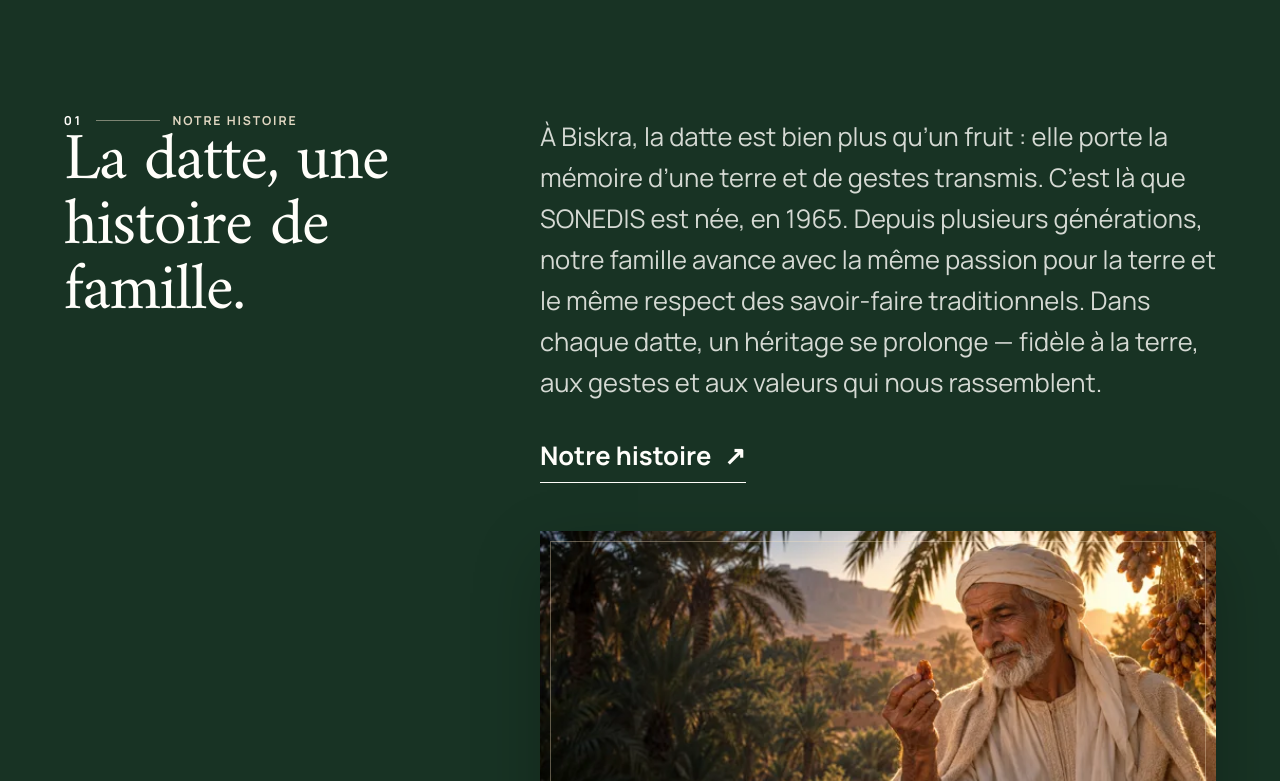
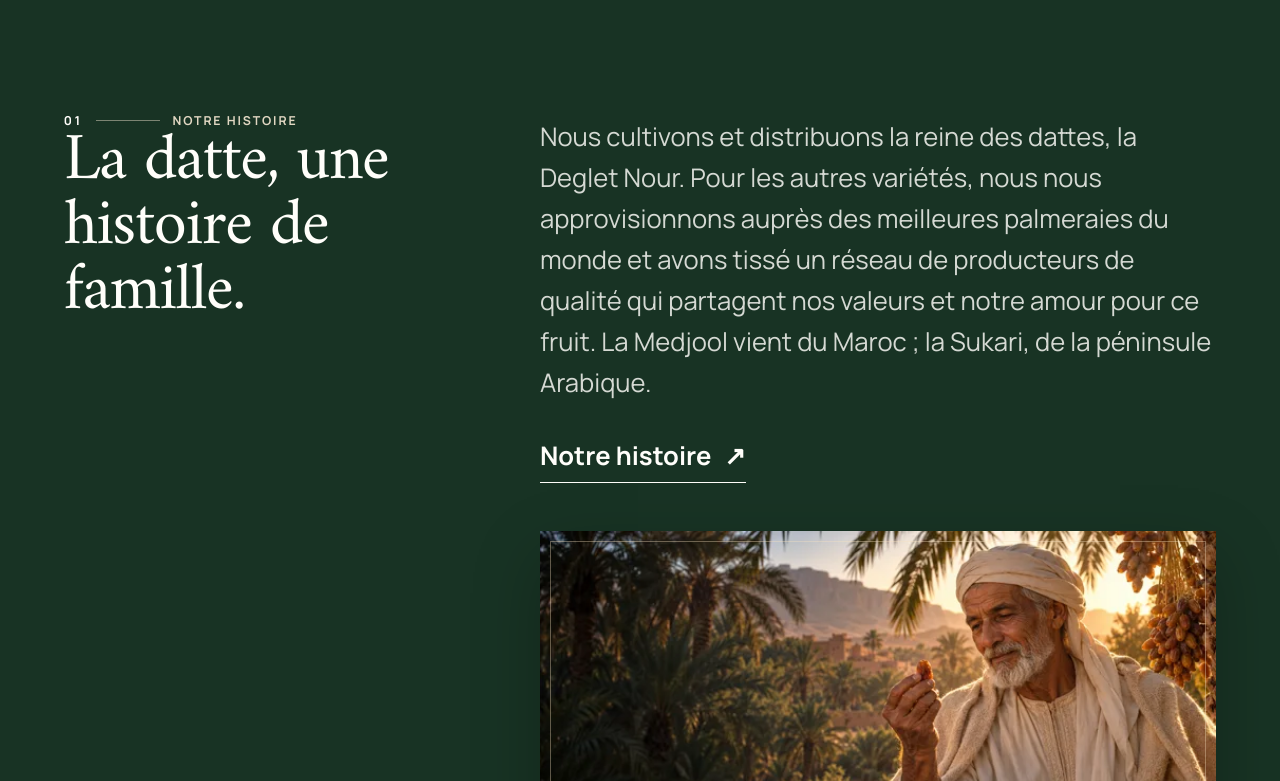
Before and after one commit to dev75008/sonedis, a React (Vite) app: page / in a window 1280 px wide. Shown: the part 959-1740 px from the top of the page. Built offline with nearby package versions, Linux system fonts and the light colour scheme.

Commit message:
content: describe date varieties and grower network

```diff
--- a/src/i18n/content.ts
+++ b/src/i18n/content.ts
@@ -31,7 +31,7 @@ export const resources = {
       about: {
         eyebrow: 'Notre histoire',
         title: 'La datte, une histoire de famille.',
-        body: 'À Biskra, la datte est bien plus qu’un fruit : elle porte la mémoire d’une terre et de gestes transmis. C’est là que SONEDIS est née, en 1965. Depuis plusieurs générations, notre famille avance avec la même passion pour la terre et le même respect des savoir-faire traditionnels. Dans chaque datte, un héritage se prolonge — fidèle à la terre, aux gestes et aux valeurs qui nous rassemblent.',
+        body: 'Nous cultivons et distribuons la reine des dattes, la Deglet Nour. Pour les autres variétés, nous nous approvisionnons auprès des meilleures palmeraies du monde et avons tissé un réseau de producteurs de qualité qui partagent nos valeurs et notre amour pour ce fruit. La Medjool vient du Maroc ; la Sukari, de la péninsule Arabique.',
         link: 'Notre histoire',
         origin: 'Ancrée dans la région de Biskra',
         heritage: 'Plusieurs générations',
```
